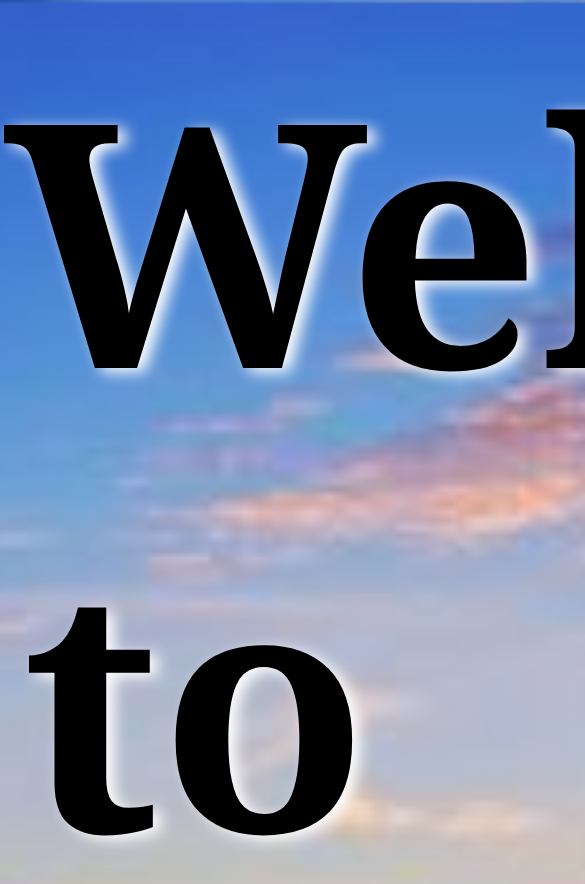
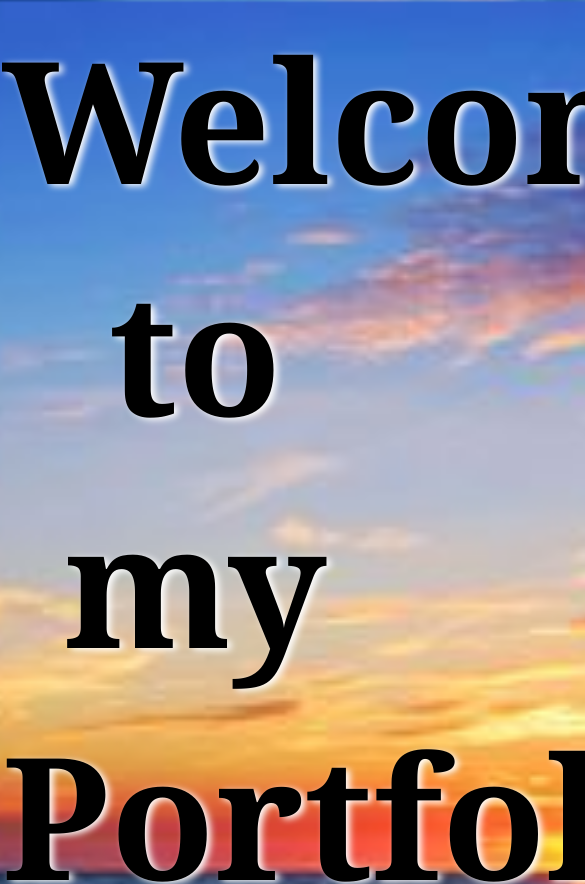
Before and after one commit to megan-huckabay/project, a React (Create React App) app: page / in a window 390 px wide. Shown: the top 884 px of the page, 585 px wide, since content can reach past the window. Built offline with nearby package versions, Linux system fonts and the light colour scheme.

Commit message:
still trying

```diff
--- a/src/App.css
+++ b/src/App.css
@@ -67,3 +67,68 @@ body {
   margin: 2px;
   padding: 2px;
 }
+
+@media (max-width: 767px) {
+  body {
+    font-family: Arial, sans-serif;
+    background-image: url('./images/sunset-beach-background.jpg');
+    background-size: cover;
+    background-position: center;
+  }
+
+  /* Center the entire application */
+  .App {
+    display: flex;
+    flex-direction: row;
+    align-items: center;
+    justify-content: center;
+    min-height: 50vh;
+  }
+
+  /* Header styling */
+  .header {
+    /* Flex direction, alignment, and font properties */
+    flex-direction: row;
+    align-items: center;
+    justify-content: center;
+    font-size: 1.5rem;
+    text-align: center;
+  }
+
+  /* Logo animation */
+  .App-logo {
+    height: 20vmin;
+    pointer-events: none;
+  }
+
+  @media (prefers-reduced-motion: no-preference) {
+    .App-logo {
+      animation: App-logo-spin infinite 20s linear;
+    }
+  }
+
+  @keyframes App-logo-spin {
+    from {
+      transform: rotate(0deg);
+    }
+    to {
+      transform: rotate(360deg);
+    }
+  }
+
+  /* Container styling */
+  .app-container {
+    text-align: center;
+  }
+
+  /* Heading 1 styling */
+  .app-container h1 {
+    /* Text color, text shadow, font family, font size, and margin properties */
+    color: #000000;
+    text-shadow: 4px 2px 7.5px #ffffff;
+    font-family: Georgia, 'Times New Roman', Times, serif;
+    font-size: 45mm;
+    margin: 1px;
+    padding: 1px;
+  }
+}
```
